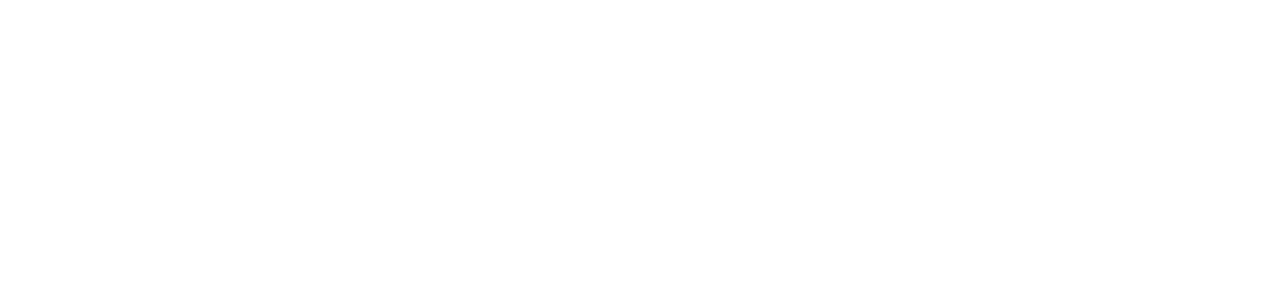
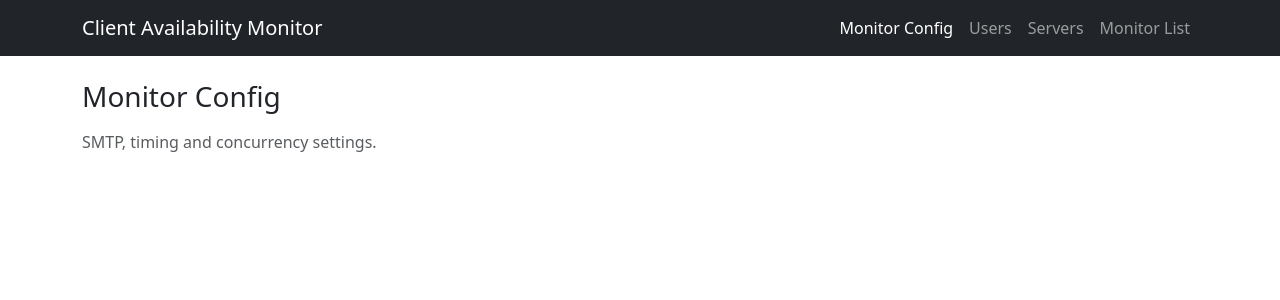
Before and after one commit to davidsantana06/client-availability-monitor, an Angular app: page /monitor-config in a window 1280 px wide. Before the commit this address led to /. Shown: the top 300 px of the page. Built offline with nearby package versions, Linux system fonts and the light colour scheme.

Commit message:
feat: configure routing

```diff
--- a/src/app/app-routing.module.ts
+++ b/src/app/app-routing.module.ts
@@ -1,7 +1,19 @@
 import { NgModule } from '@angular/core';
 import { RouterModule, Routes } from '@angular/router';
 
-const routes: Routes = [];
+import { MonitorConfigComponent } from './components/monitor-config/monitor-config.component';
+import { UsersInfoComponent } from './components/users-info/users-info.component';
+import { ServersPoolComponent } from './components/servers-pool/servers-pool.component';
+import { MonitorListComponent } from './components/monitor-list/monitor-list.component';
+
+const routes: Routes = [
+  { path: '', redirectTo: 'monitor-config', pathMatch: 'full' },
+  { path: 'monitor-config', component: MonitorConfigComponent },
+  { path: 'users-info', component: UsersInfoComponent },
+  { path: 'servers-pool', component: ServersPoolComponent },
+  { path: 'monitor-list', component: MonitorListComponent },
+  { path: '**', redirectTo: 'monitor-config' },
+];
 
 @NgModule({
   imports: [RouterModule.forRoot(routes)],
--- a/src/app/app.component.html
+++ b/src/app/app.component.html
@@ -1 +1,4 @@
-<router-outlet></router-outlet>
+<app-header></app-header>
+<main class="container my-4">
+  <router-outlet></router-outlet>
+</main>
```
Also changed, not shown: src/app/app.module.ts (+11 -1 lines).
